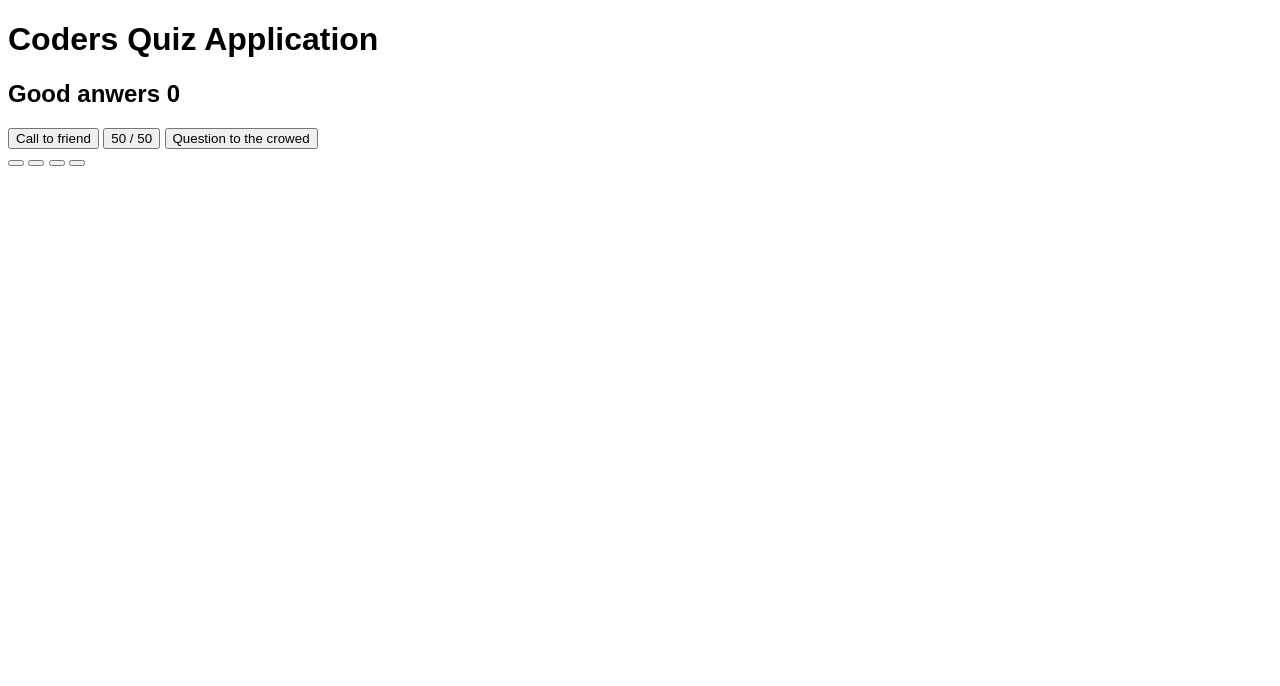
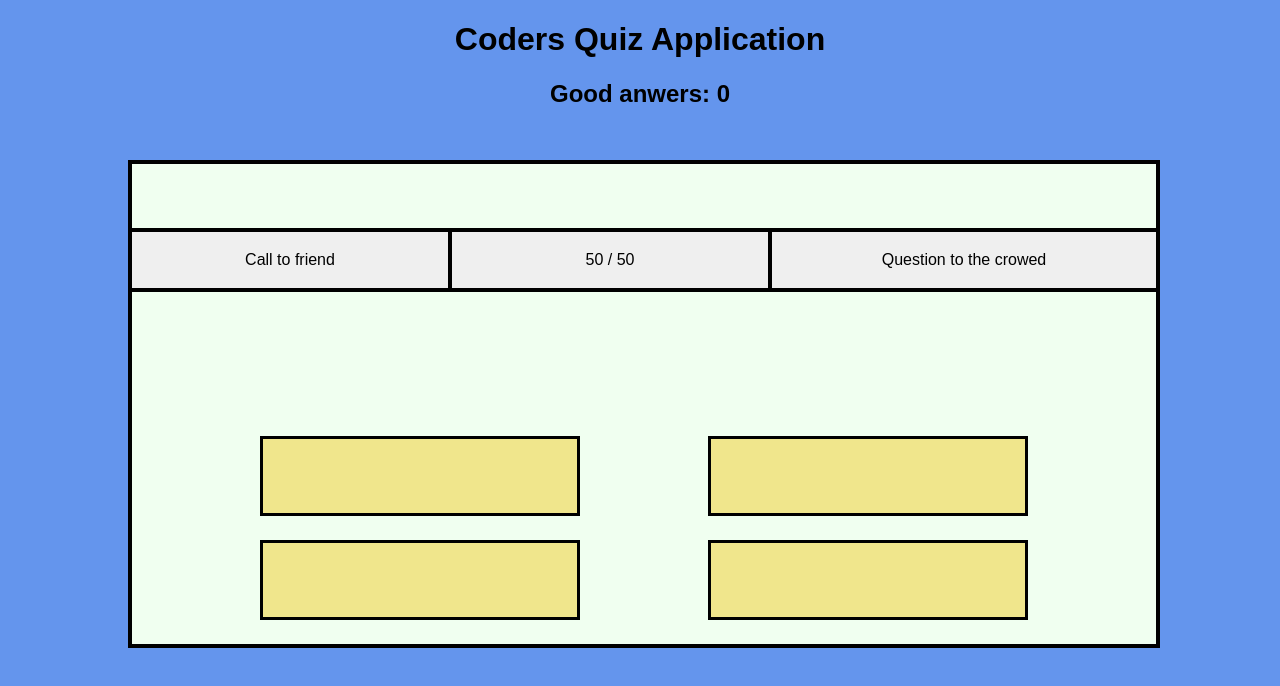
Before and after one commit to codecaptain10/express-quiz-app, a website: page quizApp/public/index.html in a window 1280 px wide. Drawn offline with Linux system fonts and the light colour scheme; no server answers.

Commit message:
Design application layout

```diff
--- a/quizApp/public/index.html
+++ b/quizApp/public/index.html
@@ -13,7 +13,7 @@
 <body>
     <h1>Coders Quiz Application</h1>
 
-    <h2>Good anwers <span id="goodAnswers">0</span></h2>
+    <h2>Good anwers: <span id="goodAnswers">0</span></h2>
 
     <div id="game-board">
 
--- a/quizApp/public/stylesheets/style.css
+++ b/quizApp/public/stylesheets/style.css
@@ -1,4 +1,138 @@
 body {
     box-sizing: border-box;
     font-family: Arial, Helvetica, sans-serif;
+    background-color: cornflowerblue;
 }
+
+h1 {
+    text-align: center;
+}
+
+h2 {
+    text-align: center;
+}
+
+#game-board {
+    position: absolute;
+    width: 80vw;
+    height: 60vh;
+    top: calc(50% - 30vh);
+    left: calc(50% - 40vw);
+    background-color: honeydew;
+    border: 4px solid black;
+}
+
+#tip {
+    position: absolute;
+    top: 1vh;
+    left: 2vw;
+    font-size: 20px;
+    font-family: Arial, Helvetica, sans-serif;
+}
+
+#callToAFriend {
+    position: absolute;
+    top: 8vh;
+    left: 0;
+    height: 8vh;
+    width: 25vw;
+    border: 4px solid black;
+    border-top: 4px solid black;
+    border-left: 0px;
+    font-size: 16px;
+}
+
+#halfOnHalf {
+    position: absolute;
+    top: 8vh;
+    left: 25vw;
+    height: 8vh;
+    width: 25vw;
+    border: 4px solid black;
+    border-left: 0px;
+    border-top: 4px solid black;
+    font-size: 16px;
+}
+
+#questionToTheCrowd {
+    position: absolute;
+    top: 8vh;
+    left: 50vw;
+    height: 8vh;
+    width: 30vw;
+    border: 4px solid black;
+    border-left: 0px;
+    border-right: 0px;
+    border-top: 4px solid black;
+    font-size: 16px;
+}
+
+button:hover {
+    background-color: orange;
+}
+
+#question {
+    font-size: 20px;
+    margin-top: 20vh;
+    text-align: center;
+    color: black;
+    font-family: Arial, Helvetica, sans-serif;
+}
+
+#answer1 {
+    position: absolute;
+    top: 34vh;
+    left: 10vw;
+    width: 25vw;
+    height: 10vh;
+    background-color: khaki;
+    border: 3px solid black;
+}
+
+#answer1:hover {
+    background-color: lightsalmon;
+    ;
+}
+
+#answer2 {
+    position: absolute;
+    top: 34vh;
+    left: 45vw;
+    width: 25vw;
+    height: 10vh;
+    background-color: khaki;
+    border: 3px solid black;
+}
+
+#answer2:hover {
+    background-color: lightsalmon;
+}
+
+#answer3 {
+    position: absolute;
+    top: 47vh;
+    left: 10vw;
+    width: 25vw;
+    height: 10vh;
+    background-color: khaki;
+    border: 3px solid black;
+}
+
+#answer3:hover {
+    background-color: lightsalmon;
+}
+
+#answer4 {
+    position: absolute;
+    top: 47vh;
+    left: 45vw;
+    width: 25vw;
+    height: 10vh;
+    background-color: khaki;
+    ;
+    border: 3px solid black;
+}
+
+#answer4:hover {
+    background-color: lightsalmon;
+}
```
